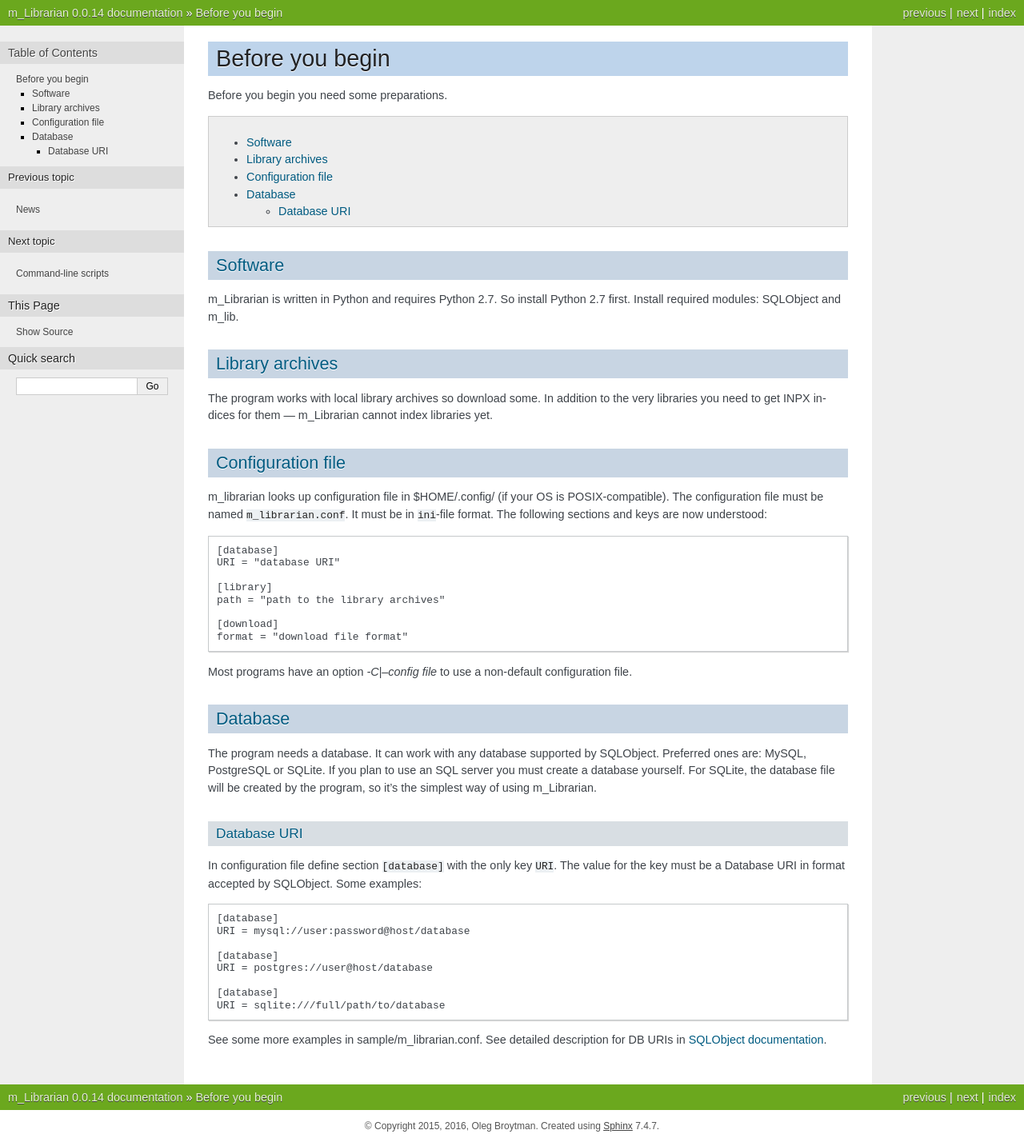
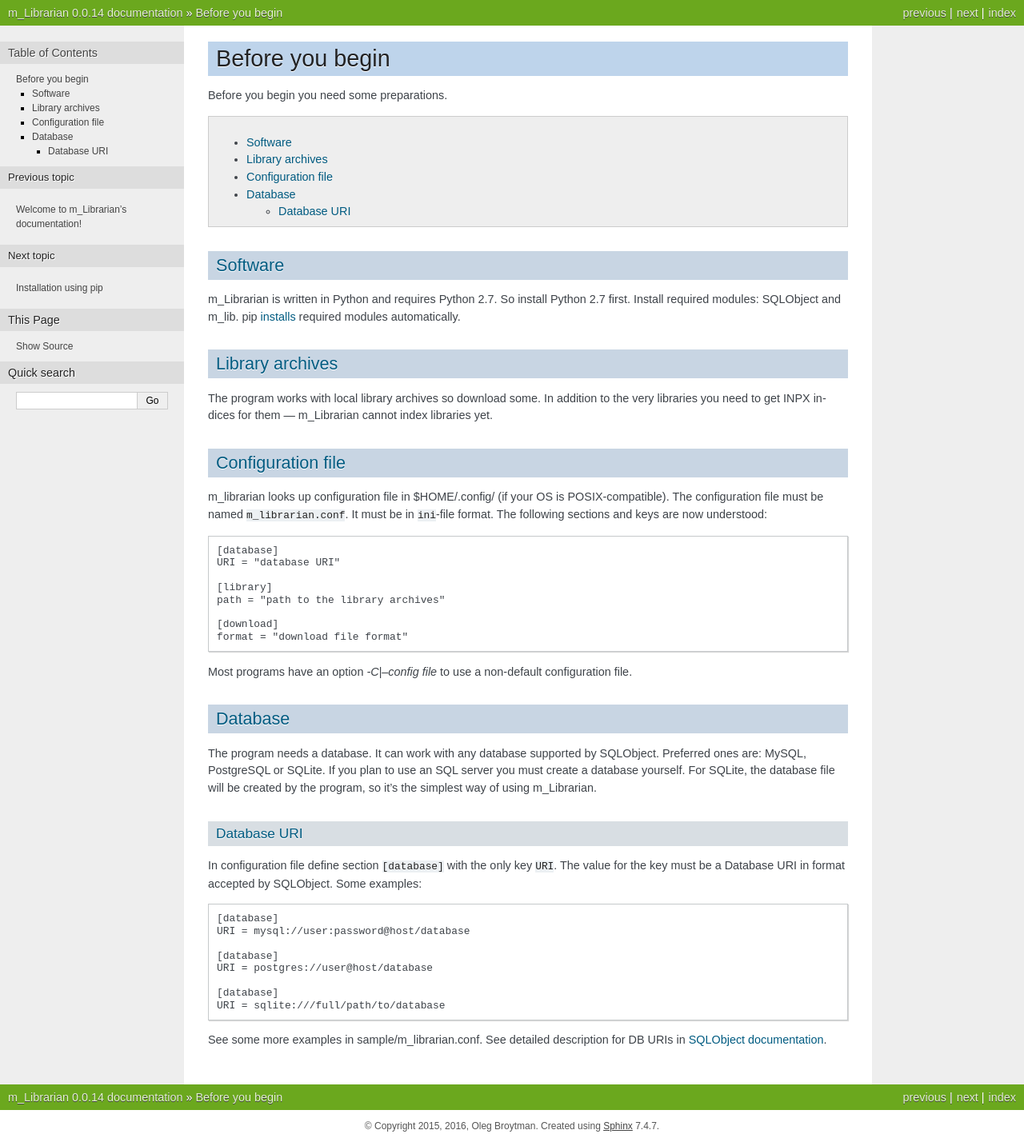
Before and after one commit to phdru/m_librarian, a Sphinx documentation site: the page built from docs/before_begin.rst, in a window 1280 px wide. Shown: the whole page at 80% size. Built offline with Sphinx 7.4.7, drawn with Linux system fonts in a browser that asks for light colours.

Commit message:
Add installation instructions

```diff
--- a/docs/before_begin.rst
+++ b/docs/before_begin.rst
@@ -14,7 +14,8 @@ Software
 --------
 
 m_Librarian is written in Python and requires Python 2.7. So install
-Python 2.7 first. Install required modules: SQLObject and m_lib.
+Python 2.7 first. Install required modules: SQLObject and m_lib. pip
+`installs <install.html>`_ required modules automatically.
 
 
 Library archives
--- a/docs/index.rst
+++ b/docs/index.rst
@@ -16,9 +16,10 @@ Contents:
 .. toctree::
    :maxdepth: 2
 
+   before_begin
+   install
+   command_line
    news
-   before_begin
-   command_line
 
 
 Indices and tables
```
Also changed, not shown: docs/install.rst (added, +41 -0 lines).
